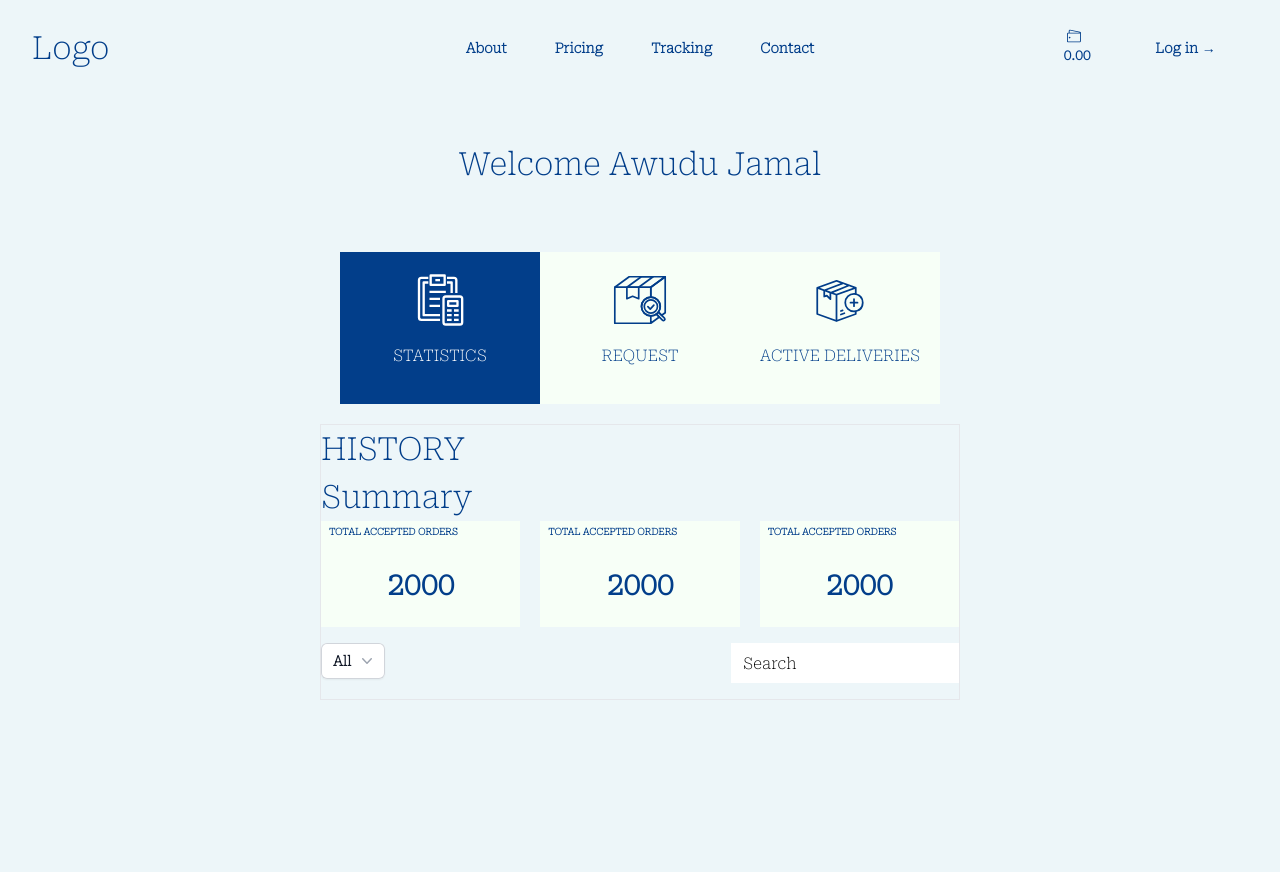
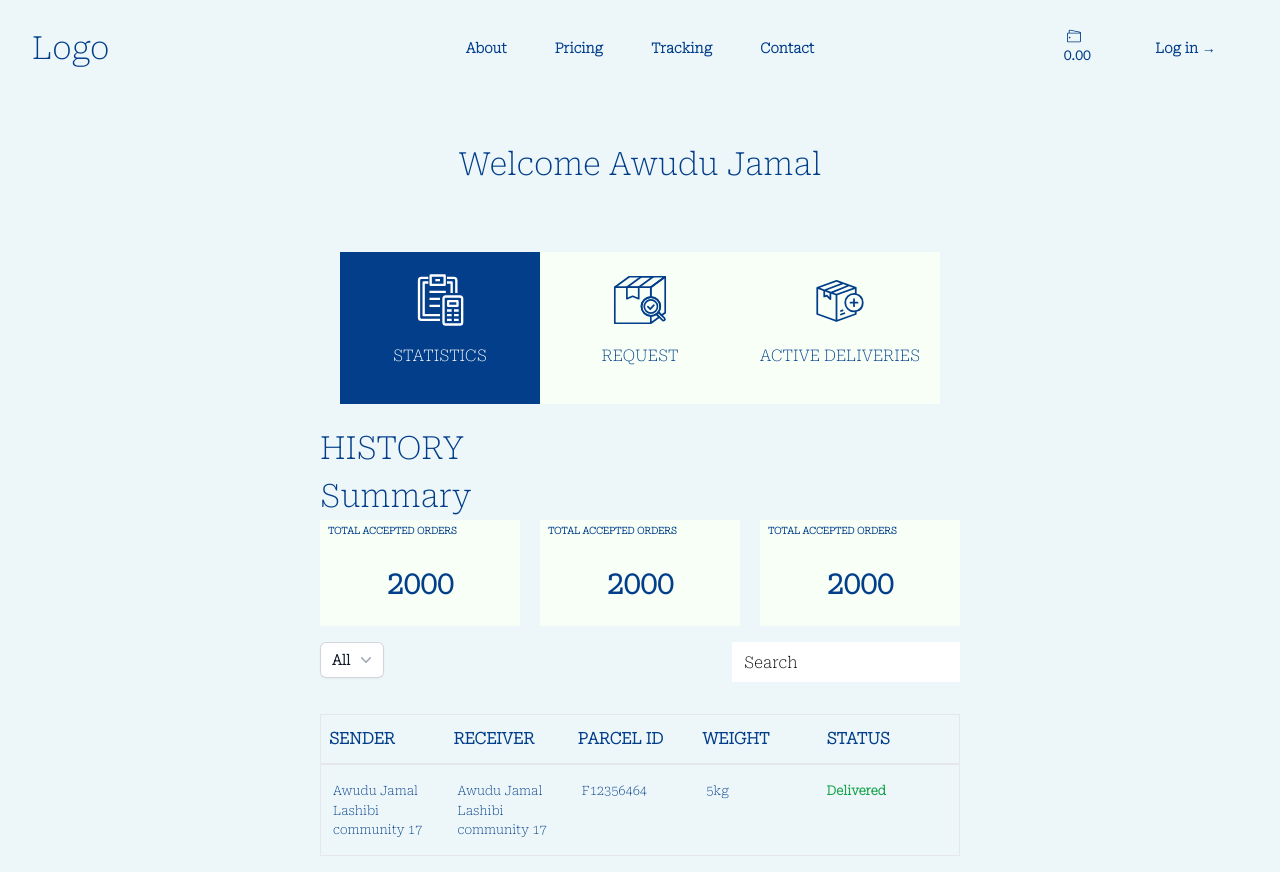
Before and after one commit to Awudu-Jamal1/delivery_frotend, a React (Vite) app: page /pricing/stats in a window 1280 px wide. Before the commit the page ends 800 px from the top, so only its background shows below. Built offline with nearby package versions, Linux system fonts and the light colour scheme.

Commit message:
chamged stats

```diff
--- a/src/pages/Agent/Stats.jsx
+++ b/src/pages/Agent/Stats.jsx
@@ -1,3 +1,4 @@
+import AllInfo from "./statscomponents/allinfo";
 import Filter from "./statscomponents/filter";
 import Summary from "./statscomponents/sumamry";
 
@@ -5,7 +6,7 @@ function Stats() {
     return ( <>
 
     <div className="flex justify-center ">
-        <div className="border w-[40em]">
+        <div className=" w-[40em]">
         <h1>HISTORY</h1>
         <div>
 <Summary/>
@@ -15,7 +16,7 @@ function Stats() {
         <div><input type="text" placeholder="Search" className="h-10 placeholder:text-black px-3" /></div>
         </div>
         <div>
-
+<AllInfo/>
         </div>
 
         </div>
--- a/src/pages/Agent/statscomponents/allinfo.jsx
+++ b/src/pages/Agent/statscomponents/allinfo.jsx
@@ -0,0 +1,27 @@
+const AllInfo = () => {
+    return (<>
+    <div className="my-4">
+        <div
+        className="grid grid-cols-5 font-bold border py-3 px-2  max-sm:text-[0.9em]">
+            <div>SENDER</div>
+            <div>RECEIVER</div>
+            <div>PARCEL ID</div>
+            <div>WEIGHT</div>
+            <div>STATUS </div>
+        </div>
+        <div
+        className="grid grid-cols-5 hover:bg-my-blue hover:text-white text-[0.8em] max-sm:text-[0.7em] py-4 px-2 border">
+            <div className="px-1"><div className="">Awudu Jamal</div>
+            <div className="">Lashibi community 17</div></div>
+            <div className="px-1"><div>Awudu Jamal</div>
+            <div className="">Lashibi community 17</div></div>
+            <div className="px-1">F12356464</div>
+            <div className="px-1">5kg</div>
+            <div className="px1 text-green-600  font-bold">Delivered</div>
+        </div>
+
+
+        </div></>  );
+}
+
+export default AllInfo;
```
